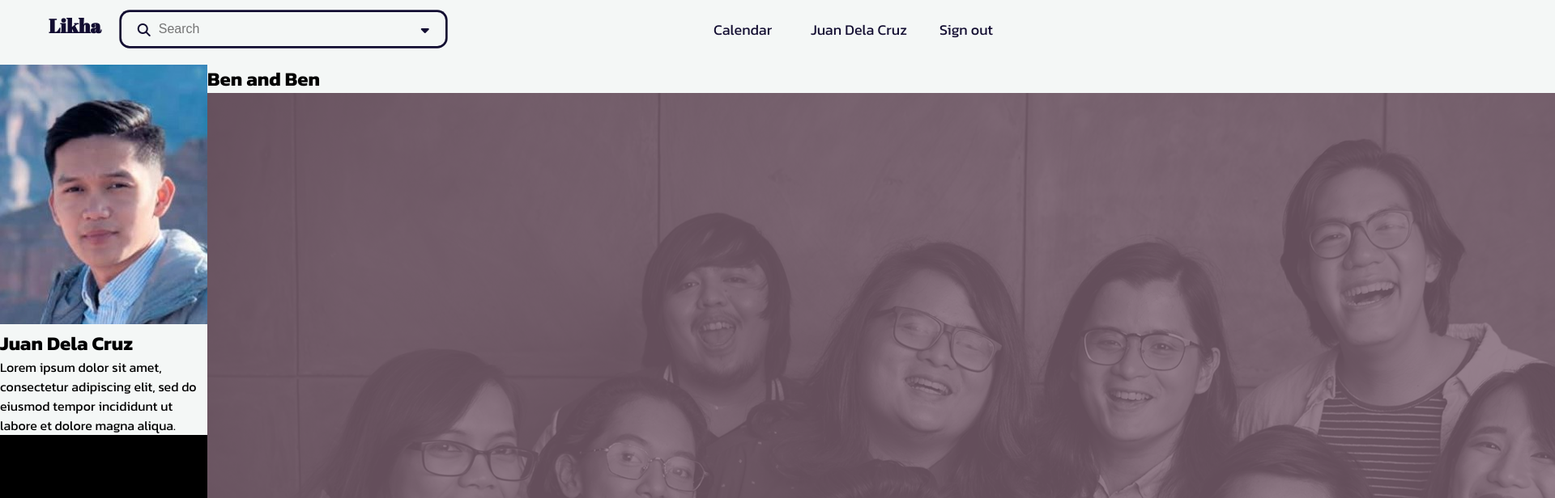
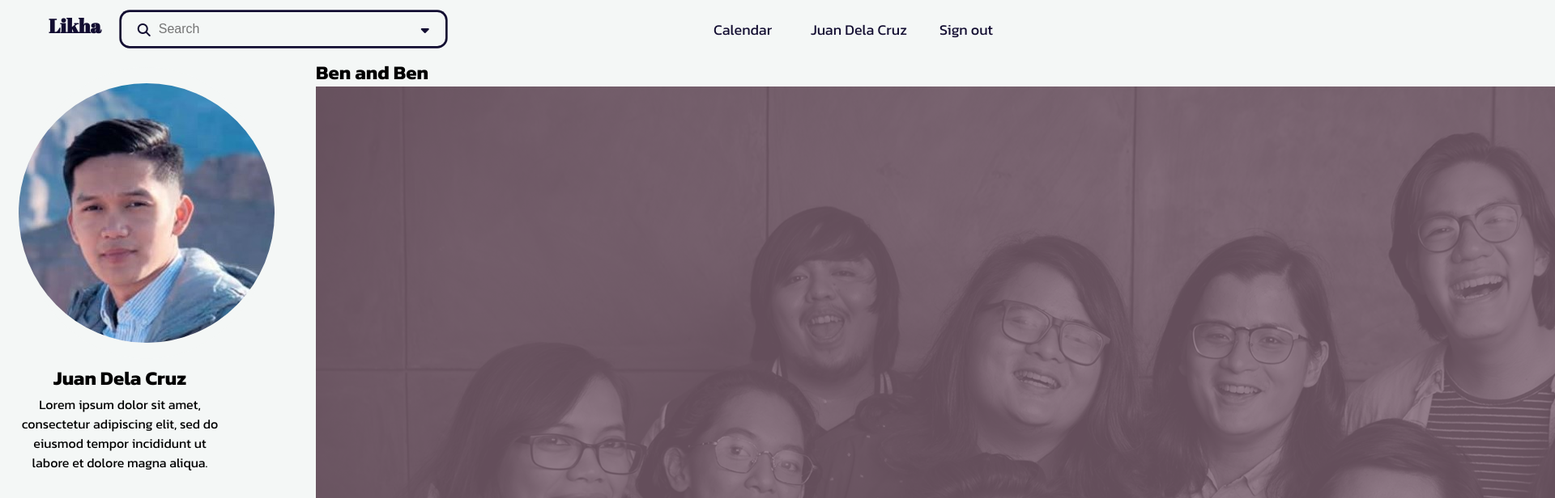
Before and after one commit to peculiarNoobie/likha-ft, a Vue app: page /#/userPage in a window 1280 px wide. Shown: the top 616 px of the page at 81% size, 1920 px wide, since content can reach past the window. Built offline with nearby package versions, Linux system fonts and the light colour scheme.

Commit message:
Left side of the profile fixed

```diff
--- a/src/components/UserPage.vue
+++ b/src/components/UserPage.vue
@@ -92,17 +92,23 @@ export default {
         height: 100%;
         top: 0;
         width: 20%;
-        left: 0;
-        background-color: black;
+        text-align: center;
+        left:20px;
+        .profile{
+            padding:3px;
+
+            .profilePic{
+                border-radius: 100%;
+                padding:20px 0 20px;
+            }
+
+        }
     }
 
     .right{
-        margin-top: 80px;
-        position:absolute;
-        height: 100%;
         top:0;
-        margin-left: 20%;
-        background-color: black;
+        padding: 0px 390px;
+
 
     }
 </style>
```
